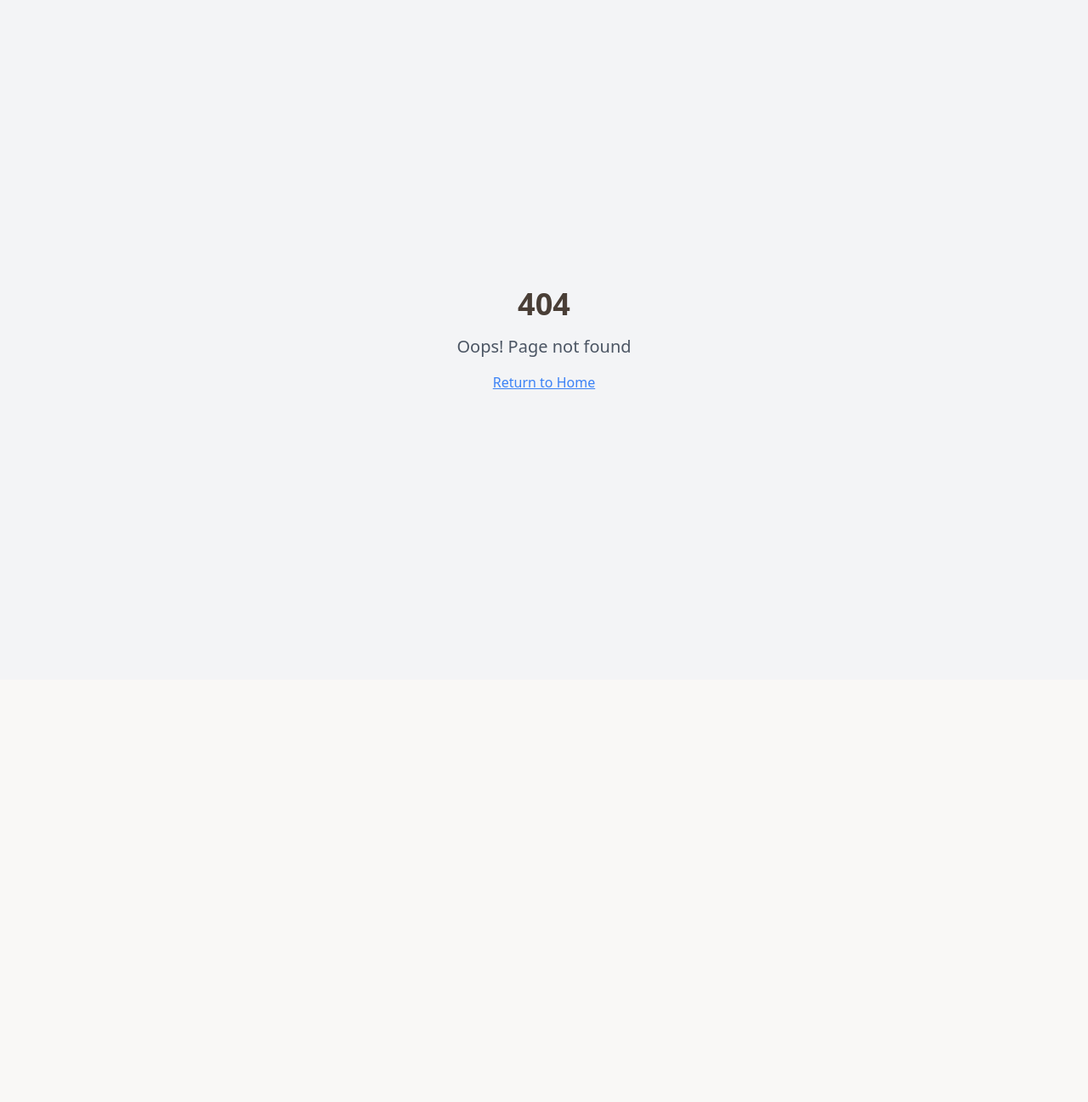
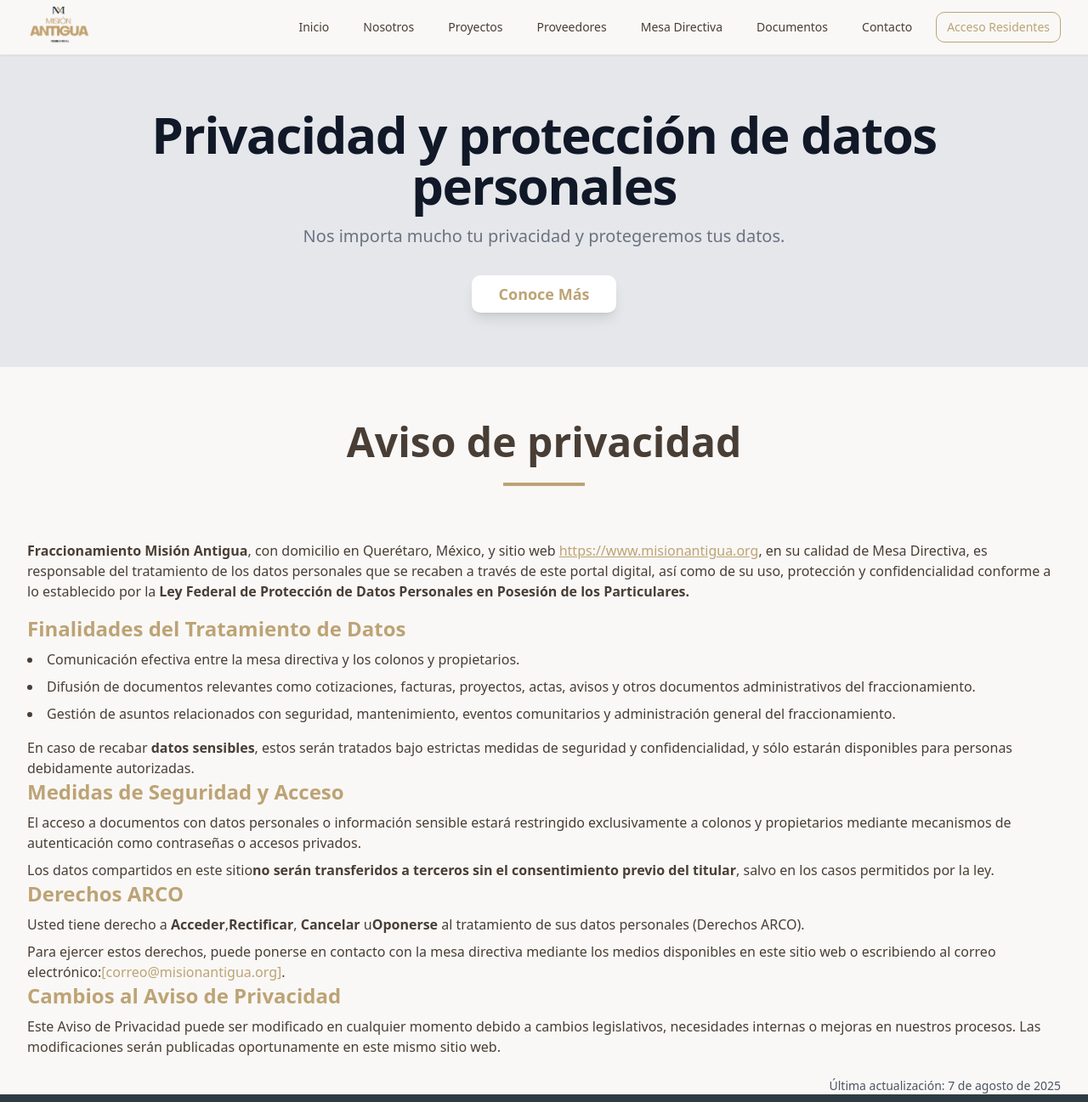
Before and after one commit to AdrianLonaFragoso/mision-antigua-portal, a React (Vite) app: page /aviso-de-privacidad in a window 1280 px wide. Before the commit this address had no page. Shown: the top 1297 px of the page at 85% size. Before the commit the page ends 800 px from the top, so only its background shows below. Built offline with nearby package versions, Linux system fonts and the light colour scheme; the HTML template or start-up script is replaced by a standard one.

Commit message:
feat: typos and privacy page

```diff
--- a/index.html
+++ b/index.html
@@ -5,23 +5,26 @@
     <meta name="viewport" content="width=device-width, initial-scale=1.0" />
     <title>Misión Antigua</title>
     <link rel="shortcut icon" href="/favicon.png" type="image/x-icon" />
-    <meta name="description" content="Lovable Generated Project" />
-    <meta name="author" content="Lovable" />
+    <meta name="description" content="Portal informativo miión antigua" />
+    <meta name="author" content="Adrian Lona" />
 
     <meta property="og:title" content="misionantigua-comunidad-mx" />
-    <meta property="og:description" content="Lovable Generated Project" />
+    <meta
+      property="og:description"
+      content="Portal informativo Misión Antigua"
+    />
     <meta property="og:type" content="website" />
-    <meta
+    <!-- <meta
       property="og:image"
-      content="https://lovable.dev/opengraph-image-p98pqg.png"
-    />
+      content=""
+    /> -->
 
-    <meta name="twitter:card" content="summary_large_image" />
+    <!-- <meta name="twitter:card" content="summary_large_image" />
     <meta name="twitter:site" content="@lovable_dev" />
     <meta
       name="twitter:image"
       content="https://lovable.dev/opengraph-image-p98pqg.png"
-    />
+    /> -->
   </head>
 
   <body>
--- a/src/App.tsx
+++ b/src/App.tsx
@@ -9,6 +9,7 @@ import ScrollToTop from "./components/ScrollTop";
 import ProjectsPage from "./pages/Projects/ProjectsPage";
 import SuppliersPage from "./pages/Suppliers/SuppliersPage";
 import DocumentsPage from "./pages/Documents/DocumentsPage";
+import PrivacyPage from "./pages/privacy/PrivacyPage";
 
 const queryClient = new QueryClient();
 
@@ -24,6 +25,8 @@ const App = () => (
           <Route path="/proyectos" element={<ProjectsPage />} />
           <Route path="/proveedores" element={<SuppliersPage />} />
           <Route path="/documentos" element={<DocumentsPage />} />
+          <Route path="/aviso-de-privacidad" element={<PrivacyPage />} />
+
           {/* ADD ALL CUSTOM ROUTES ABOVE THE CATCH-ALL "*" ROUTE */}
           <Route path="*" element={<NotFound />} />
         </Routes>
--- a/src/components/BoardSection.tsx
+++ b/src/components/BoardSection.tsx
@@ -5,28 +5,28 @@ const BoardSection = () => {
   const boardMembers = [
     {
       position: "Presidente",
-      name: "Lic. Irma",
+      name: "Lic. Irma Aranda",
       email: "presidente@misionantigua.com",
       description:
         "Coordina las actividades generales de la comunidad y representa oficialmente al fraccionamiento.",
     },
     {
       position: "Secretario",
-      name: "Ing. Jesus",
+      name: "Ing. Jesus Ponce",
       email: "secretario@misionantigua.com",
       description:
         "Gestiona la documentación oficial y mantiene el registro de todas las sesiones del consejo.",
     },
     {
       position: "Tesorero",
-      name: "C.P. Sandra ",
+      name: "Arq. Olivia Rosales ",
       email: "tesorero@misionantigua.com",
       description:
         "Administra los recursos económicos y supervisa el cumplimiento del presupuesto comunitario.",
     },
     {
       position: "Vocal",
-      name: "Sr. Arturo Méndez",
+      name: "Ing. Alfredo Méndez",
       email: "arturo@misionantigua.com",
       description:
         "Apoyo a actividades varias de administración y vigilancia de actividades.",
--- a/src/components/Footer.tsx
+++ b/src/components/Footer.tsx
@@ -149,7 +149,7 @@ const Footer = () => {
             </div>
             <div className="flex space-x-6 text-sm">
               <a
-                href="#"
+                href="/aviso-de-privacidad"
                 className="text-primary-foreground/80 hover:text-white transition-colors duration-300"
               >
                 Política de Privacidad
@@ -161,7 +161,8 @@ const Footer = () => {
                 Términos de Uso
               </a>
               <a
-                href="#"
+                href="http://misionantigua.org/docs/REGLAMENTO_INTERNO_DEL_FRACCIONAMIENTO_MISION_ANTIGUA_RV_050825.pdf"
+                target="_blank"
                 className="text-primary-foreground/80 hover:text-white transition-colors duration-300"
               >
                 Reglamento Interno
--- a/src/components/HeroSecondary.tsx
+++ b/src/components/HeroSecondary.tsx
@@ -9,7 +9,7 @@ interface HeroSecondaryProps {
     onClick?: () => void;
     className?: string;
   };
-  secondaryButton: {
+  secondaryButton?: {
     text: string;
     onClick?: () => void;
     className?: string;
@@ -46,6 +46,7 @@ const HeroSecondary = ({
           >
             {primaryButton.text}
           </Button>
+          {secondaryButton ? (
             <Button
               variant="outline"
               size="lg"
@@ -54,6 +55,7 @@ const HeroSecondary = ({
             >
               {secondaryButton.text}
             </Button>
+          ) : null}
         </div>
       </div>
     </section>
--- /dev/null
+++ b/src/pages/privacy/PrivacyPage.tsx
@@ -0,0 +1,143 @@
+import HeroSecondary from "@/components/HeroSecondary";
+
+import { heroSection } from "./constants";
+import Navigation from "@/components/Navigation";
+import Footer from "@/components/Footer";
+
+const PrivacyPage = () => {
+  const scrollPrivacy = () => {
+    const element = document.getElementById("privacy");
+    if (element) {
+      element.scrollIntoView({ behavior: "smooth" });
+    }
+  };
+
+  return (
+    <div className="min-h-screen">
+      <Navigation />
+      <HeroSecondary
+        title={heroSection.title}
+        description={heroSection.description}
+        primaryButton={{
+          text: "Conoce Más",
+          onClick: scrollPrivacy,
+        }}
+        className="additional-section-classes"
+      />
+      <section id="privacy" className="max-w-7xl mx-auto px-4 sm:px-6 lg:px-8">
+        <div className="text-center my-16">
+          <h2 className="text-4xl md:text-5xl font-bold text-foreground mb-6">
+            Aviso de privacidad
+          </h2>
+          <div className="w-24 h-1 bg-primary mx-auto mb-8"></div>
+        </div>
+
+        <p className="mb-4">
+          <strong>Fraccionamiento Misión Antigua</strong>, con domicilio en
+          Querétaro, México, y sitio web
+          <a
+            href="https://www.misionantigua.org"
+            className="text-primary underline ml-1"
+            target="_blank"
+            rel="noopener noreferrer"
+          >
+            https://www.misionantigua.org
+          </a>
+          , en su calidad de Mesa Directiva, es responsable del tratamiento de
+          los datos personales que se recaben a través de este portal digital,
+          así como de su uso, protección y confidencialidad conforme a lo
+          establecido por la
+          <strong className="ml-1">
+            Ley Federal de Protección de Datos Personales en Posesión de los
+            Particulares.
+          </strong>
+        </p>
+
+        <section>
+          <h2 className="text-2xl font-semibold  text-primary mb-2">
+            Finalidades del Tratamiento de Datos
+          </h2>
+          <ul className="list-disc list-inside space-y-2">
+            <li>
+              Comunicación efectiva entre la mesa directiva y los colonos y
+              propietarios.
+            </li>
+            <li>
+              Difusión de documentos relevantes como cotizaciones, facturas,
+              proyectos, actas, avisos y otros documentos administrativos del
+              fraccionamiento.
+            </li>
+            <li>
+              Gestión de asuntos relacionados con seguridad, mantenimiento,
+              eventos comunitarios y administración general del fraccionamiento.
+            </li>
+          </ul>
+          <p className="mt-4">
+            En caso de recabar <strong>datos sensibles</strong>, estos serán
+            tratados bajo estrictas medidas de seguridad y confidencialidad, y
+            sólo estarán disponibles para personas debidamente autorizadas.
+          </p>
+        </section>
+
+        <section>
+          <h2 className="text-2xl font-semibold  text-primary mb-2">
+            Medidas de Seguridad y Acceso
+          </h2>
+          <p>
+            El acceso a documentos con datos personales o información sensible
+            estará restringido exclusivamente a colonos y propietarios mediante
+            mecanismos de autenticación como contraseñas o accesos privados.
+          </p>
+          <p className="mt-2">
+            Los datos compartidos en este sitio
+            <strong>
+              no serán transferidos a terceros sin el consentimiento previo del
+              titular
+            </strong>
+            , salvo en los casos permitidos por la ley.
+          </p>
+        </section>
+
+        <section>
+          <h2 className="text-2xl font-semibold  text-primary mb-2">
+            Derechos ARCO
+          </h2>
+          <p>
+            Usted tiene derecho a <strong>Acceder</strong>,
+            <strong>Rectificar</strong>, <strong>Cancelar</strong> u
+            <strong>Oponerse</strong> al tratamiento de sus datos personales
+            (Derechos ARCO).
+          </p>
+          <p className="mt-2">
+            Para ejercer estos derechos, puede ponerse en contacto con la mesa
+            directiva mediante los medios disponibles en este sitio web o
+            escribiendo al correo electrónico:
+            <span className=" text-primary font-medium">
+              [correo@misionantigua.org]
+            </span>
+            .
+          </p>
+        </section>
+
+        <section>
+          <h2 className="text-2xl font-semibold  text-primary mb-2">
+            Cambios al Aviso de Privacidad
+          </h2>
+          <p>
+            Este Aviso de Privacidad puede ser modificado en cualquier momento
+            debido a cambios legislativos, necesidades internas o mejoras en
+            nuestros procesos. Las modificaciones serán publicadas oportunamente
+            en este mismo sitio web.
+          </p>
+        </section>
+
+        <p className="text-sm text-gray-600 text-right mt-6">
+          Última actualización: 7 de agosto de 2025
+        </p>
+      </section>
+      <Footer />
+    </div>
+  );
+};
+
+export default PrivacyPage;
--- /dev/null
+++ b/src/pages/privacy/constants.ts
@@ -0,0 +1,4 @@
+export const heroSection = {
+  title: "Privacidad y protección de datos personales",
+  description: "Nos importa mucho tu privacidad y protegeremos tus datos.",
+};
```
Lines whose indentation alone changed are shown as unchanged.
